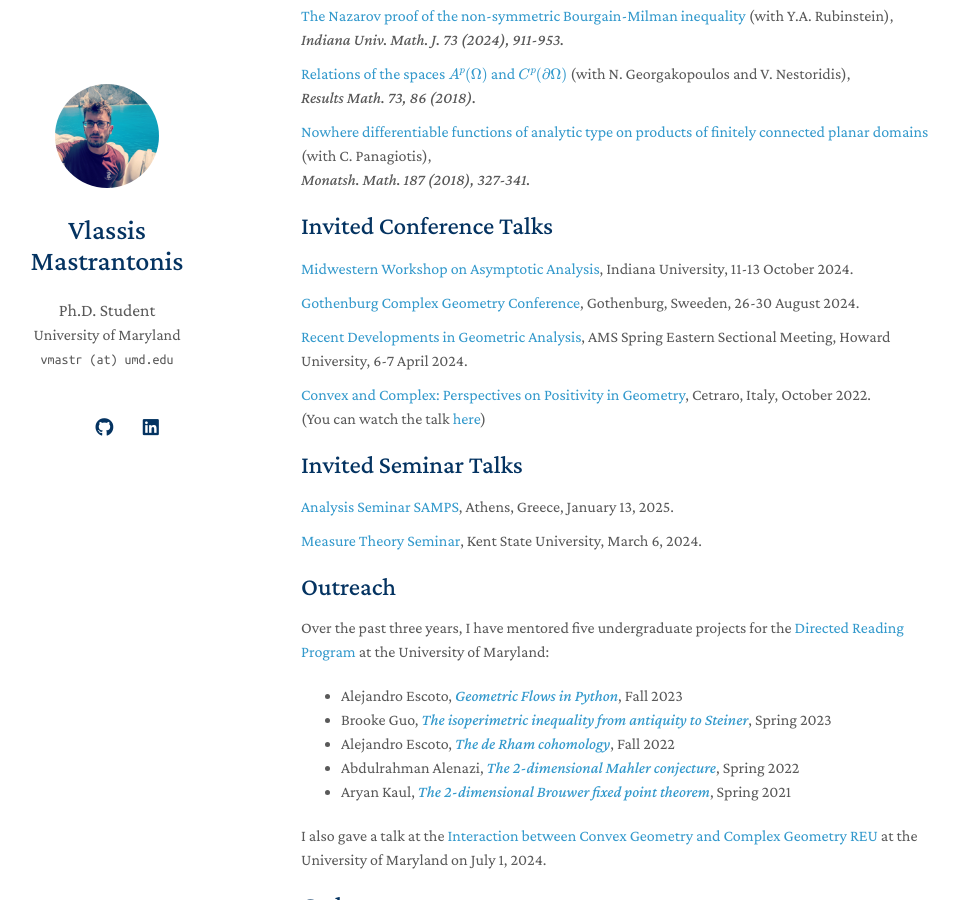
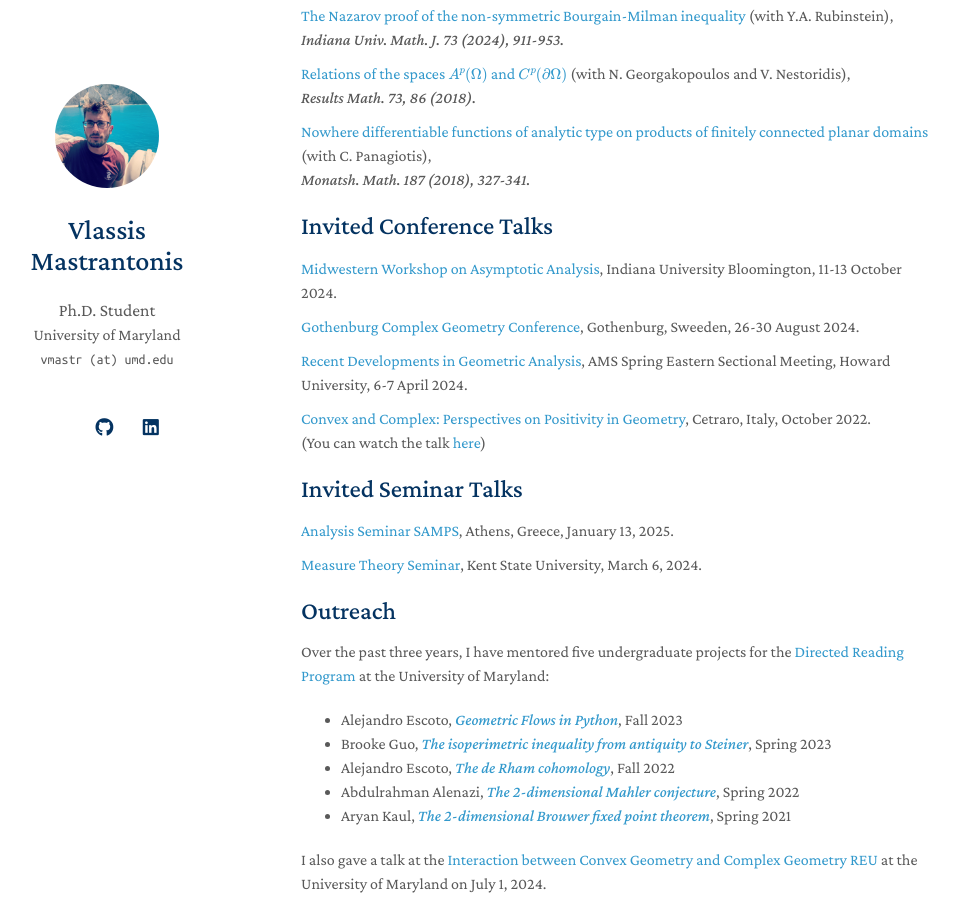
Before and after one commit to vmastr/vmastr.github.io, a Jekyll site: the page built from index.md, in a window 1280 px wide and 900 px high, scrolled down 620 px. Shown: the whole window, without its empty margins (169-1128 px from the left). Built offline with Jekyll 4.4.1, drawn with Linux system fonts in a browser that asks for light colours; nearby versions of some CDN libraries; formulas are drawn with MathJax 3; a style sheet for code colours, icons or effects is not loaded; our own code applies the rules of GitHub Pages for plain Markdown files.

Commit message:
Update conference_talks.yml

```diff
--- a/_data/conference_talks.yml
+++ b/_data/conference_talks.yml
@@ -3,7 +3,7 @@ main:
 
   - title: "A Mahler-type inequality for the Bergman kernels"
     conference: "Midwestern Workshop on Asymptotic Analysis"
-    location: "Indiana University,"
+    location: "Indiana University Bloomington,"
     date: "11-13 October 2024"
     link: "http://mwaa.math.indianapolis.iu.edu/"
 
```
